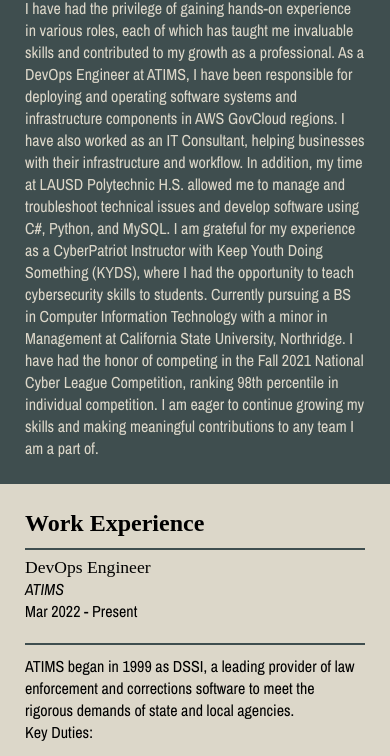
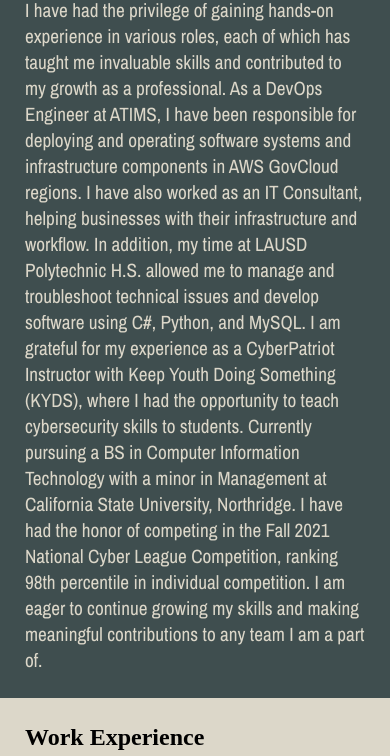
Before and after one commit to slinghshot/CIT-384-HW7, a plain HTML site: page index.html in a window 390 px wide. Shown: the part 314-1070 px from the top of the page. Drawn offline with nearby package versions, Linux system fonts and the light colour scheme; a web font is replaced by a local one.

Commit message:
Increase font size

```diff
--- a/css/styles.css
+++ b/css/styles.css
@@ -12,6 +12,7 @@ https://colorhunt.co/palette/2c36393f4e4fa27b5cdcd7c9
   /* background: #4e6e81;
 } */
 html {
+  background-color: #3f4e4f;
   box-sizing: border-box;
 }
 *,
@@ -192,7 +193,7 @@ for MOBILE anything less than 650 px decrease size of fonts to fit page properly
     padding-bottom: 10px;
   }
   h3 {
-    font-size: 1.1em;
+    font-size: 1.4em;
     font-weight: 500;
     margin-top: -3px;
   }
@@ -202,7 +203,7 @@ for MOBILE anything less than 650 px decrease size of fonts to fit page properly
   p,
   li {
     font-family: "Archivo Narrow", sans-serif;
-    font-size: 1em;
+    font-size: 1.2em;
   }
   span {
     font-size: 14px;
```
